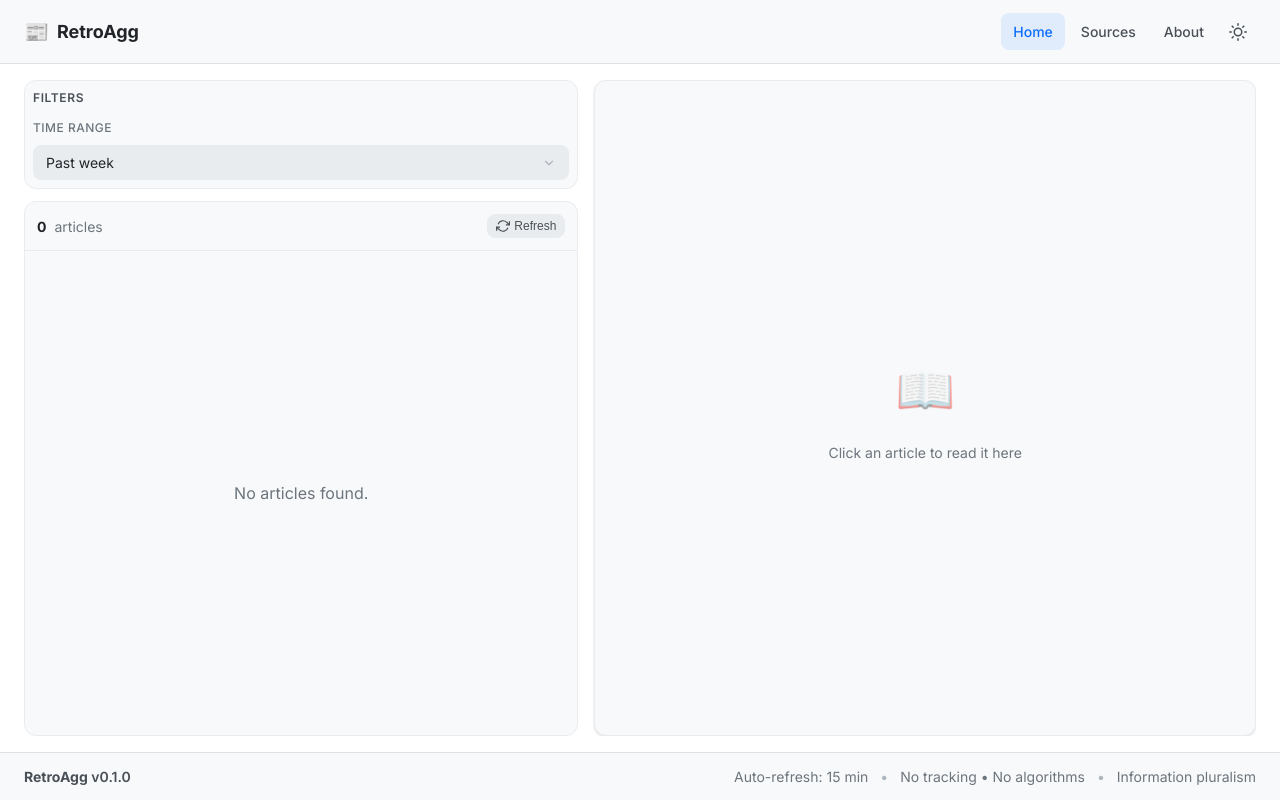
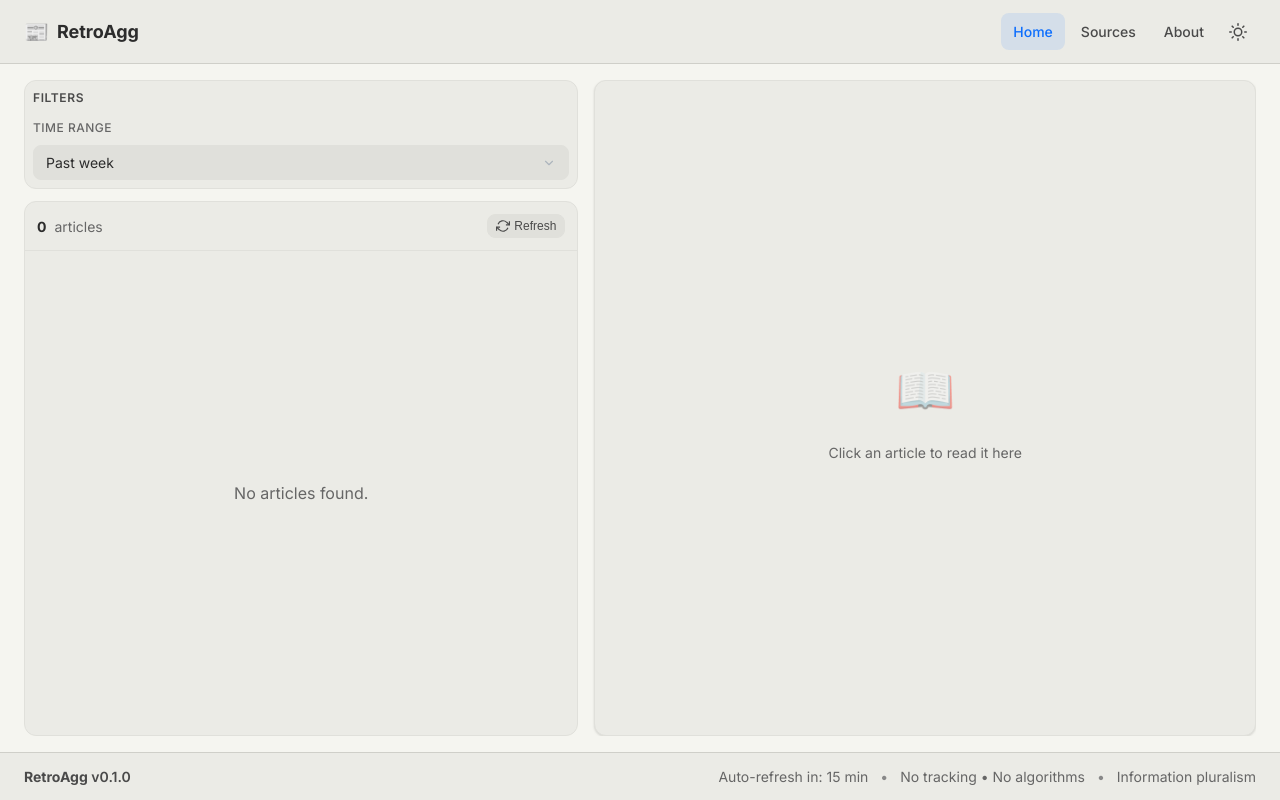
Before and after one commit to donrami/retroagg, a FastAPI app: page / in a window 1280 px wide. Run offline with FastAPI, Linux system fonts and the light colour scheme.

Commit message:
Update templates and CSS

```diff
--- a/app/static/css/custom.css
+++ b/app/static/css/custom.css
@@ -83,16 +83,16 @@
    ============================================ */
 
 [data-theme="light"] {
-    /* Colors - Light palette */
-    --bg-primary: #ffffff;
-    --bg-secondary: #f8f9fa;
-    --bg-tertiary: #e9ecef;
-    --bg-hover: #dee2e6;
-
-    --text-primary: #212529;
-    --text-secondary: #495057;
-    --text-tertiary: #6c757d;
-    --text-muted: #adb5bd;
+    /* Colors - Softer Light palette for reduced eye strain */
+    --bg-primary: #f5f5f0;
+    --bg-secondary: #ebebe6;
+    --bg-tertiary: #e0e0db;
+    --bg-hover: #d4d4cf;
+
+    --text-primary: #2c2c2c;
+    --text-secondary: #4a4a4a;
+    --text-tertiary: #666666;
+    --text-muted: #888888;
 
     --accent-primary: #0d6efd;
     --accent-primary-hover: #0b5ed7;
@@ -101,8 +101,8 @@
     --accent-warning: #ffc107;
     --accent-danger: #dc3545;
 
-    --border-color: #dee2e6;
-    --border-light: #e9ecef;
+    --border-color: #cfcfc9;
+    --border-light: #e0e0db;
 
     /* Shadows - Lighter for light theme */
     --shadow-sm: 0 1px 3px rgba(0, 0, 0, 0.08), 0 1px 2px rgba(0, 0, 0, 0.06);
@@ -140,6 +140,11 @@
 
 ::-webkit-scrollbar-thumb:active {
     background: linear-gradient(180deg, #339af0 0%, #228be6 100%);
+}
+
+/* Remove scrollbar arrows (buttons) */
+::-webkit-scrollbar-button {
+    display: none;
 }
 
 /* Firefox */
@@ -749,6 +754,7 @@ body {
     width: 100%;
     height: 100%;
     border: none;
+    background: var(--bg-primary);
 }
 
 .reader-empty {
@@ -1569,6 +1575,11 @@ body {
     background: linear-gradient(180deg, #339af0 0%, #228be6 100%);
 }
 
+/* Remove scrollbar arrows (buttons) */
+.reader-pane-fixed::-webkit-scrollbar-button {
+    display: none;
+}
+
 .reader-pane-fixed::-webkit-scrollbar-corner {
     background: var(--bg-tertiary);
 }
--- a/app/templates/base.html
+++ b/app/templates/base.html
@@ -69,7 +69,7 @@
                 <strong>{{ app_name }}</strong> v0.1.0
             </div>
             <div class="footer-links">
-                <span>Auto-refresh: 15 min</span>
+                <span id="autoRefreshCountdown">Auto-refresh in: 15 min</span>
                 <span class="divider">•</span>
                 <span>No tracking • No algorithms</span>
                 <span class="divider">•</span>
@@ -160,6 +160,8 @@
                     html.removeAttribute('data-theme');
                 }
                 localStorage.setItem('theme', theme);
+                // Dispatch custom event for theme change
+                window.dispatchEvent(new CustomEvent('themechange', { detail: { theme: theme } }));
             }
 
             // Initialize theme on page load
@@ -349,6 +351,25 @@
         function closeSourcesModal() {
             document.getElementById('sourcesModal').style.display = 'none';
         }
+
+        // Auto-refresh countdown - starts at 15 min and decrements every minute
+        const REFRESH_INTERVAL = 15; // minutes
+        let countdown = REFRESH_INTERVAL;
+
+        function updateCountdown() {
+            const element = document.getElementById('autoRefreshCountdown');
+            if (element) {
+                element.textContent = `Auto-refresh in: ${countdown} min`;
+            }
+            countdown--;
+            if (countdown < 0) {
+                countdown = REFRESH_INTERVAL;
+            }
+        }
+
+        // Start countdown immediately and then every minute
+        updateCountdown();
+        setInterval(updateCountdown, 60000);
     </script>
 
     {% block extra_js %}{% endblock %}
--- a/app/templates/index.html
+++ b/app/templates/index.html
@@ -43,11 +43,6 @@
                     </select>
                 </div>
 
-                {% if selected_regions or date_filter %}
-                <div class="filter-card-footer">
-                    <a href="/" class="btn btn-ghost btn-sm">Clear</a>
-                </div>
-                {% endif %}
             </form>
         </div>
 
@@ -204,11 +199,66 @@ document.addEventListener("DOMContentLoaded", () => {
     let activeArticle = null;
     let isLoading = false;
 
+    // Get theme colors from parent document
+    const getThemeColors = () => {
+        const isLight = document.documentElement.getAttribute('data-theme') === 'light';
+        if (isLight) {
+            return {
+                textPrimary: '#2c2c2c',
+                bgPrimary: '#f5f5f0',
+                bgTertiary: '#e0e0db',
+                textTertiary: '#666666',
+                accentPrimary: '#0d6efd',
+                accentPrimaryHover: '#0b5ed7',
+                borderColor: '#cfcfc9'
+            };
+        }
+        // Dark theme defaults
+        return {
+            textPrimary: '#e9ecef',
+            bgPrimary: '#212529',
+            bgTertiary: '#343a40',
+            textTertiary: '#868e96',
+            accentPrimary: '#4dabf7',
+            accentPrimaryHover: '#74c0fc',
+            borderColor: '#495057'
+        };
+    };
+
+    // Update iframe theme without reloading content
+    const updateIframeTheme = () => {
+        if (!readerFrame || readerFrame.style.display === 'none') return;
+
+        const theme = getThemeColors();
+        try {
+            const doc = readerFrame.contentDocument || readerFrame.contentWindow.document;
+            if (doc && doc.querySelector) {
+                const root = doc.querySelector(':root');
+                if (root) {
+                    root.style.setProperty('--text-primary', theme.textPrimary);
+                    root.style.setProperty('--bg-primary', theme.bgPrimary);
+                    root.style.setProperty('--bg-tertiary', theme.bgTertiary);
+                    root.style.setProperty('--text-tertiary', theme.textTertiary);
+                    root.style.setProperty('--accent-primary', theme.accentPrimary);
+                    root.style.setProperty('--accent-primary-hover', theme.accentPrimaryHover);
+                    root.style.setProperty('--border-color', theme.borderColor);
+                }
+            }
+        } catch (e) {
+            // Cross-origin restriction, ignore
+        }
+    };
+
+    // Listen for theme changes and update iframe
+    window.addEventListener('themechange', updateIframeTheme);
+
     // Render extracted article content in the iframe
     const renderArticleContent = (articleData) => {
         if (!readerFrame) return;
 
         const { title, content, byline, site_name, original_url, image_url } = articleData;
+
+        const theme = getThemeColors();
 
         const html = `
 <!DOCTYPE html>
@@ -217,6 +267,14 @@ document.addEventListener("DOMContentLoaded", () => {
     <meta charset="UTF-8">
     <meta name="viewport" content="width=device-width, initial-scale=1.0">
     <style>
+        :root {
+            --text-primary: ${theme.textPrimary};
+            --bg-primary: ${theme.bgPrimary};
+            --bg-tertiary: ${theme.bgTertiary};
+            --text-tertiary: ${theme.textTertiary};
+            --accent-primary: ${theme.accentPrimary};
+            --border-color: ${theme.borderColor};
+        }
         * { box-sizing: border-box; }
         body {
             font-family: -apple-system, BlinkMacSystemFont, 'Inter', 'Segoe UI', Roboto, sans-serif;
@@ -224,8 +282,8 @@ document.addEventListener("DOMContentLoaded", () => {
             max-width: 720px;
             margin: 0 auto;
             padding: 24px 20px;
-            color: #e9ecef;
-            background: #212529;
+            color: var(--text-primary);
+            background: var(--bg-primary);
         }
         .article-image {
             width: 100%;
@@ -233,54 +291,58 @@ document.addEventListener("DOMContentLoaded", () => {
             object-fit: cover;
             border-radius: 8px;
             margin-bottom: 1.5em;
-            background: #343a40;
+            background: var(--bg-tertiary);
         }
-        h1 { font-size: 1.4em; margin-bottom: 0.5em; color: #e9ecef;}
-        .byline { color: #868e96; font-size: 0.9em; margin-bottom: 1.5em; }
+        h1 { font-size: 1.4em; margin-bottom: 0.5em; color: var(--text-primary);}
+        .byline { color: var(--text-tertiary); font-size: 0.9em; margin-bottom: 1.5em; }
         .content { font-size: 1em; }
         .content img { max-width: 100%; height: auto; border-radius: 6px; }
         .content p { margin-bottom: 1em; }
-        .content a { color: #4dabf7; }
+        .content a { color: var(--accent-primary); }
         .content blockquote {
-            border-left: 3px solid #495057;
+            border-left: 3px solid var(--border-color);
             margin: 1em 0;
             padding-left: 1em;
-            color: #868e96;
+            color: var(--text-tertiary);
             font-style: italic;
         }
         .source-link {
             margin-top: 2em;
             padding-top: 1em;
-            border-top: 1px solid #495057;
+            border-top: 1px solid var(--border-color);
             font-size: 0.85em;
-            color: #868e96;
+            color: var(--text-tertiary);
         }
-        .source-link a { color: #4dabf7; text-decoration: none; }
+        .source-link a { color: var(--accent-primary); text-decoration: none; }
         .source-link a:hover { text-decoration: underline; }
         .loading, .error {
             display: flex;
             justify-content: center;
             align-items: center;
             height: 200px;
-            color: #868e96;
+            color: var(--text-tertiary);
         }
-        .error { flex-direction: column; color: #ff6b6b; }
-        .error a { color: #4dabf7; margin-top: 0.5em; }
+        .error { flex-direction: column; color: var(--accent-danger, #ff6b6b); }
+        .error a { color: var(--accent-primary); margin-top: 0.5em; }
 
-        /* Custom Scrollbar - Blue */
+        /* Custom Scrollbar - Uses theme colors */
+        * { scrollbar-width: thin; scrollbar-color: var(--accent-primary) var(--bg-tertiary); }
         ::-webkit-scrollbar { width: 10px; height: 10px; }
-        ::-webkit-scrollbar-track { background: #2c3036; border-radius: 9999px; }
+        ::-webkit-scrollbar-track { background: var(--bg-tertiary); border-radius: 9999px; }
         ::-webkit-scrollbar-thumb {
-            background: linear-gradient(180deg, #4dabf7 0%, #339af0 100%);
+            background: linear-gradient(180deg, var(--accent-primary) 0%, var(--accent-primary) 100%);
             border-radius: 9999px;
-            border: 2px solid #2c3036;
+            border: 2px solid var(--bg-tertiary);
         }
         ::-webkit-scrollbar-thumb:hover {
-            background: linear-gradient(180deg, #74c0fc 0%, #4dabf7 100%);
-            box-shadow: 0 0 8px rgba(77, 171, 247, 0.4);
+            background: linear-gradient(180deg, var(--accent-primary-hover, var(--accent-primary)) 0%, var(--accent-primary) 100%);
         }
         ::-webkit-scrollbar-thumb:active {
-            background: linear-gradient(180deg, #339af0 0%, #228be6 100%);
+            background: var(--accent-primary);
+        }
+        /* Remove scrollbar arrows (buttons) */
+        ::-webkit-scrollbar-button {
+            display: none;
         }
     </style>
 </head>
```
